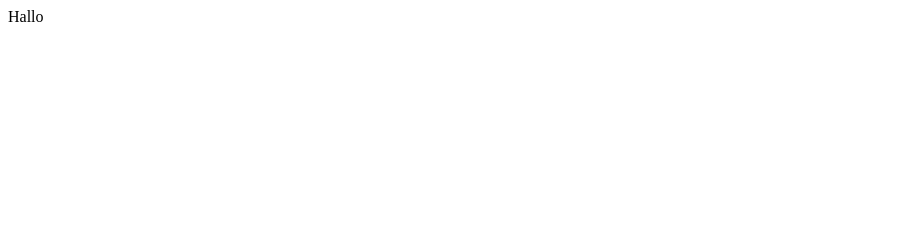
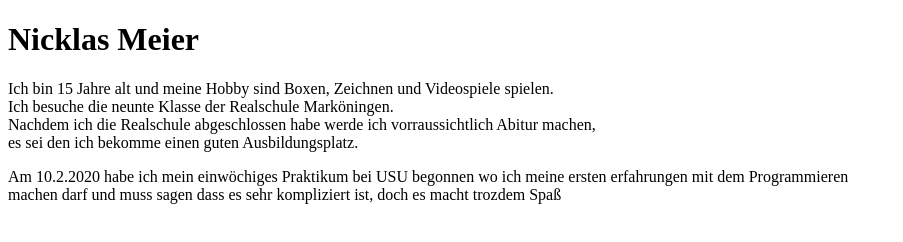
Before and after one commit to NicklasMeier/NicklasMeier.github.io, a plain HTML site: page index.html in a window 1280 px wide. Shown: the whole page, without its empty margins (0-903 px from the left). Drawn offline with Linux system fonts and the light colour scheme.

Commit message:
steckbrief Nicklas Meier

```diff
--- a/index.html
+++ b/index.html
@@ -5,6 +5,18 @@
     <title>Nicklas Meier</title>
 </head>
 <body>
-Hallo
+    <h1>Nicklas Meier</h1>
+    <div>
+        <p>
+            Ich bin 15 Jahre alt und meine Hobby sind Boxen, Zeichnen und Videospiele spielen.<br/>
+            Ich besuche die neunte Klasse der Realschule Marköningen.<br/>
+            Nachdem ich die Realschule abgeschlossen habe werde ich vorraussichtlich Abitur machen,<br/>
+            es sei den ich bekomme einen guten Ausbildungsplatz.<br/>
+        </p>
+        <p>
+            Am 10.2.2020 habe ich mein einwöchiges Praktikum bei USU begonnen wo ich meine ersten erfahrungen mit dem Programmieren<br/>
+            machen darf und muss sagen dass es sehr kompliziert ist, doch es macht trozdem Spaß<br/>
+        </p>
+    </div>
 </body>
 </html>
```
